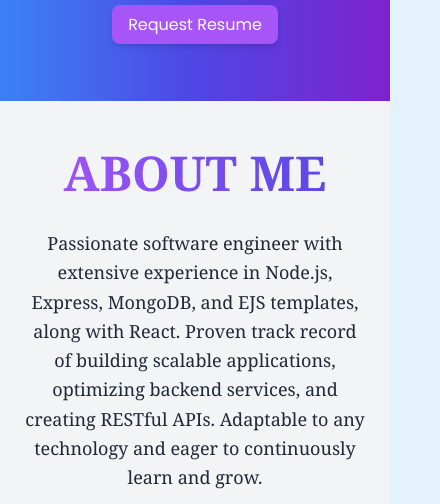
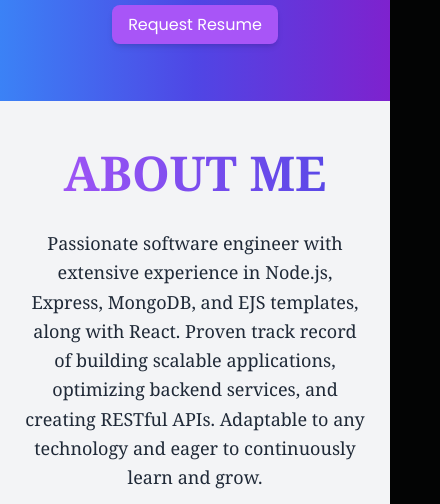
Before and after one commit to Piysing14/Piyush-Portfolio, a website: page index.html in a window 390 px wide. Shown: the part 596-1100 px from the top of the page, 440 px wide, since content can reach past the window. Drawn offline with nearby package versions, Linux system fonts and the light colour scheme; a web font is replaced by a local one.

Commit message:
Resolved a responsive design bug

```diff
--- a/index.html
+++ b/index.html
@@ -1,5 +1,5 @@
 <!DOCTYPE html>
-<html lang="en">
+<html class="overflow-x-hidden" lang="en">
   <head>
     <meta charset="UTF-8" />
     <meta name="viewport" content="width=device-width, initial-scale=1.0" />
@@ -18,13 +18,7 @@
     />
     <script src="https://unpkg.com/typed.js@2.1.0/dist/typed.umd.js"></script>
 
-    <!-- Setup and start animation! -->
-    <script>
-      var typed = new Typed('#element', {
-        strings: ['<i>First</i> sentence.', '&amp; a second sentence.'],
-        typeSpeed: 50,
-      });
-    </script>
+
     <script src="https://cdn.tailwindcss.com"></script>
     <link href="https://fonts.cdnfonts.com/css/anurati" rel="stylesheet" />
     <style>
@@ -77,7 +71,9 @@
       }
     </style>
   </head>
-  <body class="bg-[#e3f2fd] text-gray-800">
+
+  <body class="bg-[#030404] text-gray-800 min-h-screen overflow-x-hidden p-0">
+
 
 
     <div
@@ -311,7 +307,7 @@
         <!-- Setup and start animation! -->
         <script>
           var typed = new Typed('#element', {
-            strings: ['Full Stack Developer','Tech Enthusiast', 'Problem Solver',' '],
+            strings: ['Full Stack Dev' ,'Tech Enthusiast' , 'Problem Solver','Chill Guy', '  '],
             typeSpeed: 50,
             backSpeed: 30,
             loop: true
```
